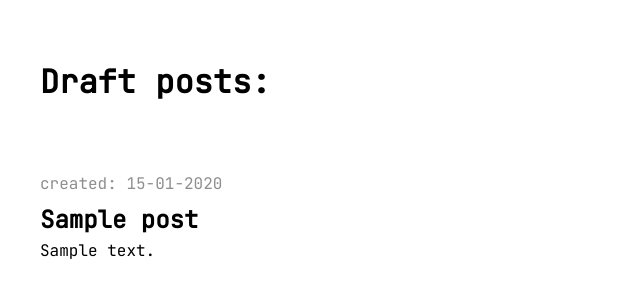
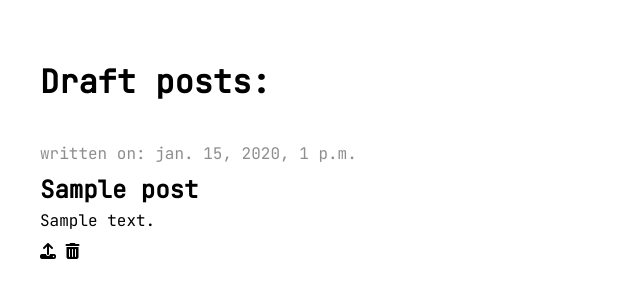
Before and after one commit to proper-fish/django-blog, a Django app: template blog/templates/blog/post_draft_list.html in a window 1280 px wide. Shown: the part 110-410 px from the top of the page, without its empty margins (0-640 px from the left). Run offline with Django 3.2, Linux system fonts and the light colour scheme; the template is opened without the code that fills it: values that come from a table or form of the project are taken from there, others are empty; tables that the repository leaves empty hold one stand-in row (values such as "Sample post"); parts of the project's set-up code (start-up, migrations or seed data) failed here and were passed over; some libraries are stand-ins or nearby versions.

Commit message:
minor interface changes

```diff
--- a/blog/templates/blog/post_detail.html
+++ b/blog/templates/blog/post_detail.html
@@ -37,10 +37,12 @@
             {% empty %}
             <p style="color: #8E8E8E;">no comments here yet...</p>
         {% endfor %}
-        {% else %}
+    {% else %}
         {% if user.is_authenticated %}
             <a class="btn btn-default" href="{% url 'post_publish' pk=post.pk %}"><span title="publish"
                                                                                         class="fas fa-upload"></span></a>
+            <a class="btn btn-default" href="{% url 'post_remove' pk=post.pk %}"><span
+                    class="fas fa-trash-alt"></span></a>
         {% endif %}
     {% endif %}
 </div>
--- a/blog/templates/blog/post_draft_list.html
+++ b/blog/templates/blog/post_draft_list.html
@@ -1,12 +1,16 @@
 {% extends 'blog/base.html' %}
 
 {% block content %}
-    <h1 style="margin-bottom: 70px;">Draft posts:</h1>
+    <h1 style="margin-bottom: 40px;">Draft posts:</h1>
     {% for post in posts %}
         <div class="post">
-            <p class="date">created: {{ post.created_date|date:'d-m-Y' }}</p>
+            <p class="date">written on: {{ post.created_date }}</p>
             <h2 class="post-title"><a href="{% url 'post_detail' pk=post.pk %}">{{ post.title }}</a></h2>
             <p class="post-text">{{ post.text|truncatechars:200 }}</p>
+            <a class="btn btn-default" href="{% url 'post_publish' pk=post.pk %}"><span title="publish"
+                                                                                        class="fas fa-upload"></span></a>
+            <a class="btn btn-default" href="{% url 'post_remove' pk=post.pk %}"><span
+                    class="fas fa-trash-alt"></span></a>
         </div>
     {% endfor %}
 {% endblock %}
```
